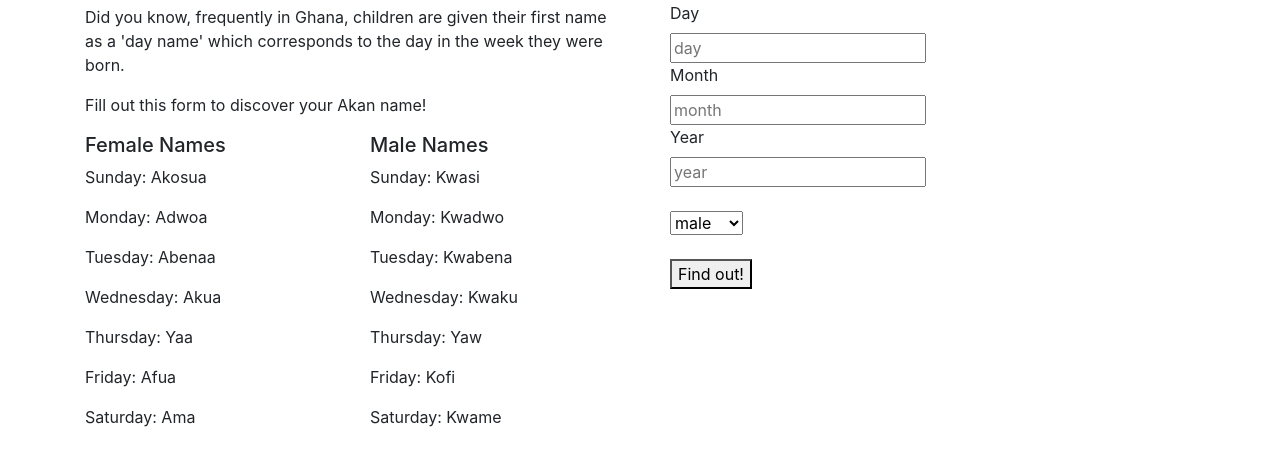
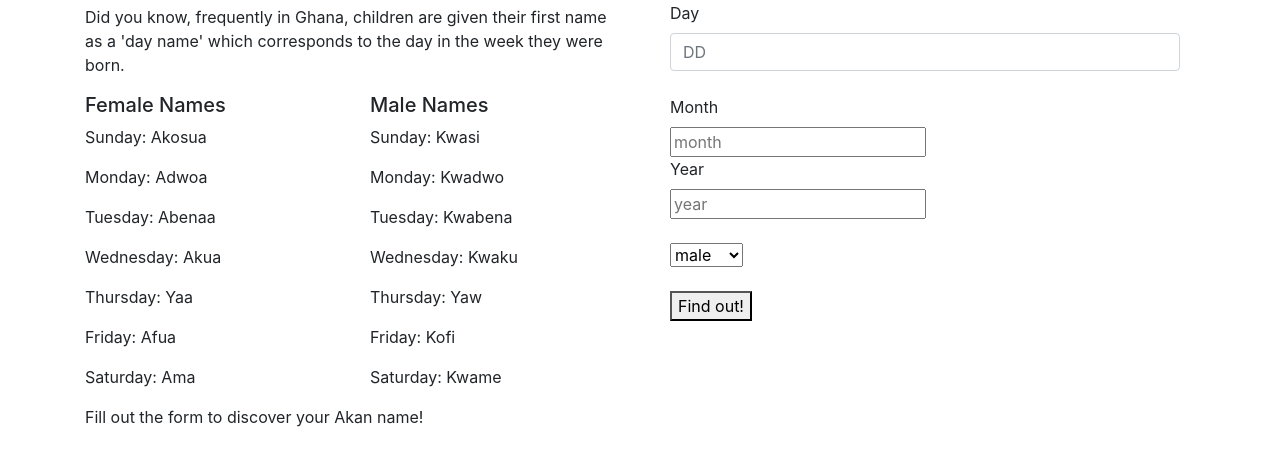
Before and after one commit to Cynthia-Wairimu/Akan-naming-culture., a plain HTML site: page index.html in a window 1280 px wide. Shown: the part 41-506 px from the top of the page. Drawn offline with nearby package versions, Linux system fonts and the light colour scheme.

```diff
--- a/index.html
+++ b/index.html
@@ -29,7 +29,6 @@
               were born.
             </p>
 
-            <p>Fill out this form to discover your Akan name!</p>
             <div class="row">
               <div class="col-6">
                 <h5>Female Names</h5>
@@ -52,17 +51,19 @@
                 <p>Saturday: Kwame</p>
               </div>
             </div>
+
+            <p>Fill out the form to discover your Akan name!</p>
+
           </div>
         </div>
         <div class="col-6">
           <div class="user-form">
             <form>
-              <div class="wrap">
-                <div class="container">
+              <div class="wrap container">
                   <h3>Enter your birthday</h3>
 
                   <label>Day</label> <br />
-                  <input type="text" id="day" placeholder="day" /><br />
+                  <input type="text" id="day" class="form-control user-input" placeholder="DD" /><br />
 
                   <label>Month</label> <br />
                   <input type="text" id="month" placeholder="month" /><br />
@@ -81,8 +82,7 @@
                 </div>
               </div>
             </form>
-          </div>
-        </div>
+                  </div>
       </div>
     </div>
     <!-- Optional JavaScript -->
```
